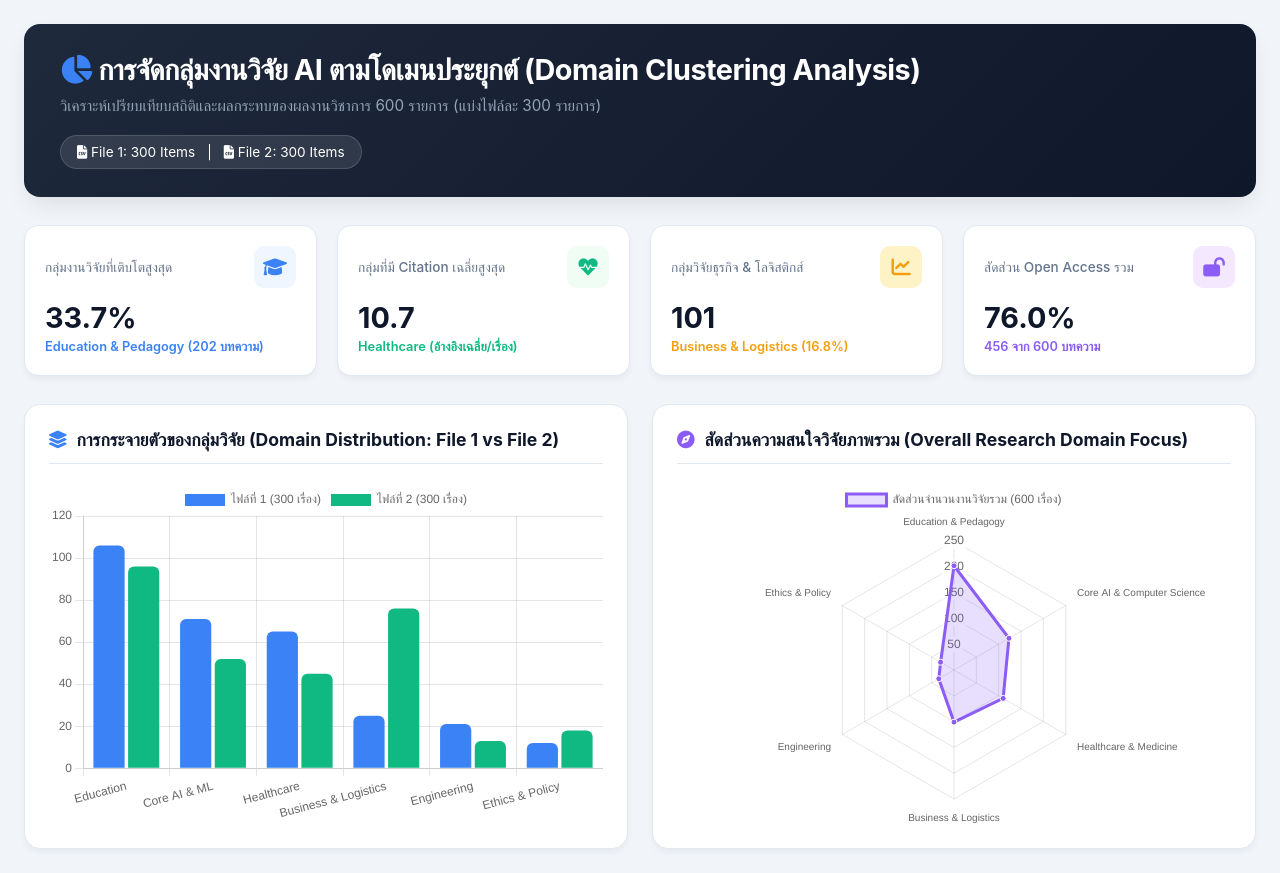
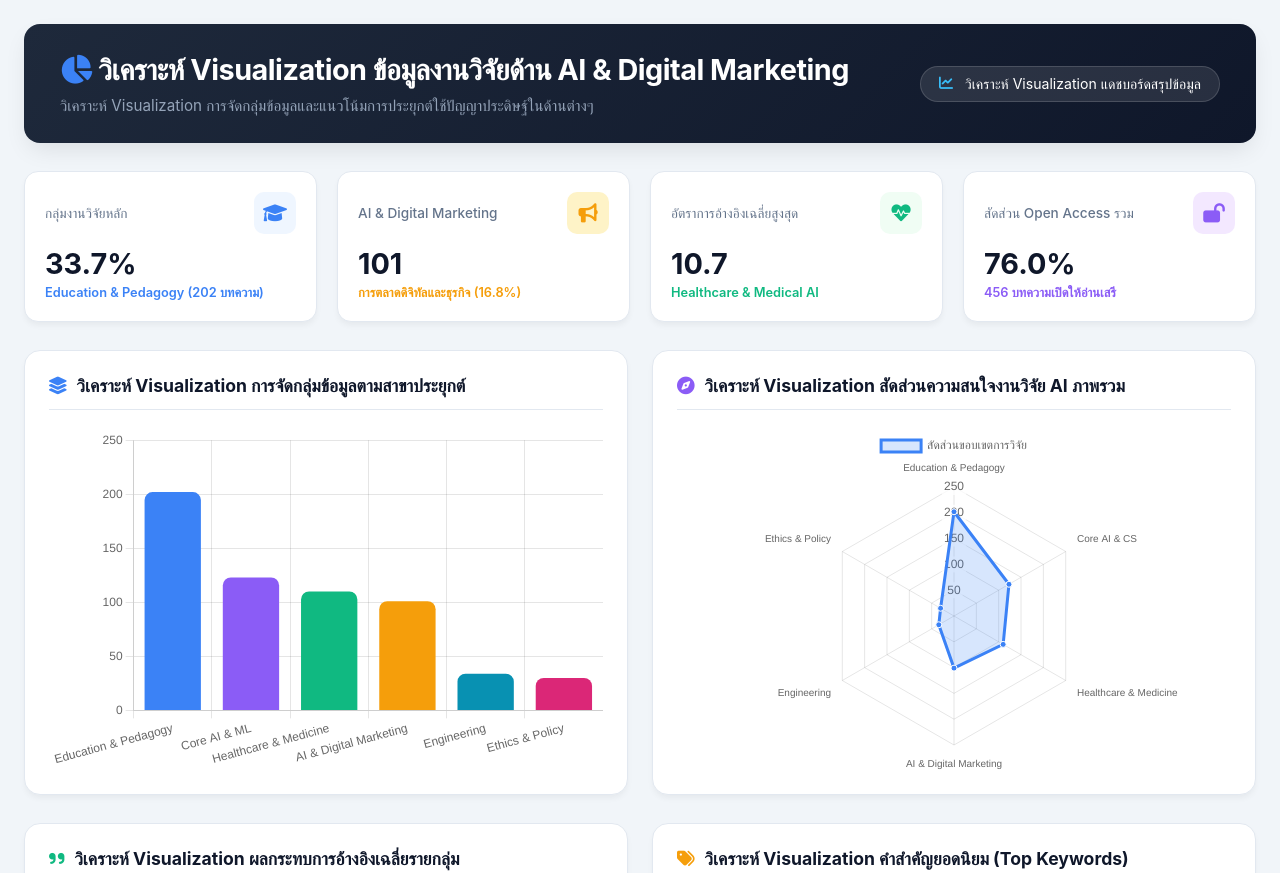
Before and after one commit to 66011211074-NATTAKAN/LABnattakan, a plain HTML site: page index.html in a window 1280 px wide. Shown: the top 873 px of the page. Drawn offline with nearby package versions, Linux system fonts and the light colour scheme.

Commit message:
Update index.html

```diff
--- a/index.html
+++ b/index.html
@@ -3,7 +3,7 @@
 <head>
     <meta charset="UTF-8">
     <meta name="viewport" content="width=device-width, initial-scale=1.0">
-    <title>Advanced Domain Clustering Analysis Dashboard - Scopus AI Data</title>
+    <title>วิเคราะห์ Visualization ข้อมูลงานวิจัย AI & Digital Marketing</title>
     <!-- Chart.js CDN & FontAwesome -->
     <script src="https://cdn.jsdelivr.net/npm/chart.js"></script>
     <link href="https://cdnjs.cloudflare.com/ajax/libs/font-awesome/6.0.0/css/all.min.css" rel="stylesheet">
@@ -63,17 +63,18 @@
 
         .dataset-tag {
             background: rgba(255, 255, 255, 0.1);
-            padding: 8px 16px;
+            padding: 8px 18px;
             border-radius: 30px;
-            font-size: 0.85rem;
+            font-size: 0.88rem;
             border: 1px solid rgba(255,255,255,0.15);
             display: flex;
             gap: 12px;
+            align-items: center;
         }
 
         .stats-summary {
             display: grid;
-            grid-template-columns: repeat(auto-fit, minmax(200px, 1fr));
+            grid-template-columns: repeat(auto-fit, minmax(220px, 1fr));
             gap: 20px;
             margin-bottom: 28px;
         }
@@ -215,7 +216,7 @@
 
         .bg-edu { background: #eff6ff; color: #2563eb; }
         .bg-med { background: #f0fdf4; color: #16a34a; }
-        .bg-biz { background: #fef3c7; color: #d97706; }
+        .bg-mkt { background: #fef3c7; color: #d97706; }
         .bg-tech { background: #f3e8ff; color: #9333ea; }
         .bg-eng { background: #ecfeff; color: #0891b2; }
         .bg-eth { background: #fce7f3; color: #db2777; }
@@ -239,13 +240,12 @@
 <div class="container">
     <header>
         <div class="header-title">
-            <h1><i class="fa-solid fa-chart-pie" style="color: #3b82f6;"></i> การจัดกลุ่มงานวิจัย AI ตามโดเมนประยุกต์ (Domain Clustering Analysis)</h1>
-            <p>วิเคราะห์เปรียบเทียบสถิติและผลกระทบของผลงานวิชาการ 600 รายการ (แบ่งไฟล์ละ 300 รายการ)</p>
+            <h1><i class="fa-solid fa-chart-pie" style="color: #3b82f6;"></i> วิเคราะห์ Visualization ข้อมูลงานวิจัยด้าน AI & Digital Marketing</h1>
+            <p>วิเคราะห์ Visualization การจัดกลุ่มข้อมูลและแนวโน้มการประยุกต์ใช้ปัญญาประดิษฐ์ในด้านต่างๆ</p>
         </div>
         <div class="dataset-tag">
-            <span><i class="fa-solid fa-file-csv"></i> File 1: 300 Items</span>
-            <span>|</span>
-            <span><i class="fa-solid fa-file-csv"></i> File 2: 300 Items</span>
+            <i class="fa-solid fa-chart-line" style="color: #38bdf8;"></i>
+            <span>วิเคราะห์ Visualization แดชบอร์ดสรุปข้อมูล</span>
         </div>
     </header>
 
@@ -253,7 +253,7 @@
     <div class="stats-summary">
         <div class="stat-card">
             <div class="stat-header">
-                <span class="stat-lbl">กลุ่มงานวิจัยที่เติบโตสูงสุด</span>
+                <span class="stat-lbl">กลุ่มงานวิจัยหลัก</span>
                 <div class="stat-icon" style="background: #eff6ff; color: #3b82f6;"><i class="fa-solid fa-graduation-cap"></i></div>
             </div>
             <div class="stat-val">33.7%</div>
@@ -262,20 +262,20 @@
 
         <div class="stat-card">
             <div class="stat-header">
-                <span class="stat-lbl">กลุ่มที่มี Citation เฉลี่ยสูงสุด</span>
-                <div class="stat-icon" style="background: #f0fdf4; color: #10b981;"><i class="fa-solid fa-heart-pulse"></i></div>
+                <span class="stat-lbl">AI & Digital Marketing</span>
+                <div class="stat-icon" style="background: #fef3c7; color: #f59e0b;"><i class="fa-solid fa-bullhorn"></i></div>
             </div>
-            <div class="stat-val">10.7</div>
-            <div style="font-size: 0.8rem; color: #10b981; font-weight: 600;">Healthcare (อ้างอิงเฉลี่ย/เรื่อง)</div>
+            <div class="stat-val">101</div>
+            <div style="font-size: 0.8rem; color: #f59e0b; font-weight: 600;">การตลาดดิจิทัลและธุรกิจ (16.8%)</div>
         </div>
 
         <div class="stat-card">
             <div class="stat-header">
-                <span class="stat-lbl">กลุ่มวิจัยธุรกิจ & โลจิสติกส์</span>
-                <div class="stat-icon" style="background: #fef3c7; color: #f59e0b;"><i class="fa-solid fa-chart-line"></i></div>
+                <span class="stat-lbl">อัตราการอ้างอิงเฉลี่ยสูงสุด</span>
+                <div class="stat-icon" style="background: #f0fdf4; color: #10b981;"><i class="fa-solid fa-heart-pulse"></i></div>
             </div>
-            <div class="stat-val">101</div>
-            <div style="font-size: 0.8rem; color: #f59e0b; font-weight: 600;">Business & Logistics (16.8%)</div>
+            <div class="stat-val">10.7</div>
+            <div style="font-size: 0.8rem; color: #10b981; font-weight: 600;">Healthcare & Medical AI</div>
         </div>
 
         <div class="stat-card">
@@ -284,26 +284,26 @@
                 <div class="stat-icon" style="background: #f3e8ff; color: #8b5cf6;"><i class="fa-solid fa-lock-open"></i></div>
             </div>
             <div class="stat-val">76.0%</div>
-            <div style="font-size: 0.8rem; color: #8b5cf6; font-weight: 600;">456 จาก 600 บทความ</div>
+            <div style="font-size: 0.8rem; color: #8b5cf6; font-weight: 600;">456 บทความเปิดให้อ่านเสรี</div>
         </div>
     </div>
 
     <!-- Charts Row 1 -->
     <div class="grid-2col">
-        <!-- Chart 1: Domain Distribution Comparison -->
+        <!-- Chart 1: Domain Distribution -->
         <div class="chart-card">
             <div class="chart-card-header">
-                <h3><i class="fa-solid fa-layer-group" style="color: #3b82f6;"></i> การกระจายตัวของกลุ่มวิจัย (Domain Distribution: File 1 vs File 2)</h3>
+                <h3><i class="fa-solid fa-layer-group" style="color: #3b82f6;"></i> วิเคราะห์ Visualization การจัดกลุ่มข้อมูลตามสาขาประยุกต์</h3>
             </div>
             <div class="chart-box">
-                <canvas id="domainCompareChart"></canvas>
+                <canvas id="domainDistributionChart"></canvas>
             </div>
         </div>
 
         <!-- Chart 2: Total Domain Share Radar -->
         <div class="chart-card">
             <div class="chart-card-header">
-                <h3><i class="fa-solid fa-compass" style="color: #8b5cf6;"></i> สัดส่วนความสนใจวิจัยภาพรวม (Overall Research Domain Focus)</h3>
+                <h3><i class="fa-solid fa-compass" style="color: #8b5cf6;"></i> วิเคราะห์ Visualization สัดส่วนความสนใจงานวิจัย AI ภาพรวม</h3>
             </div>
             <div class="chart-box">
                 <canvas id="domainRadarChart"></canvas>
@@ -313,20 +313,20 @@
 
     <!-- Charts Row 2 -->
     <div class="grid-2col">
-        <!-- Chart 3: Mean Citation Impact by Domain (File 2) -->
+        <!-- Chart 3: Mean Citation Impact by Domain -->
         <div class="chart-card">
             <div class="chart-card-header">
-                <h3><i class="fa-solid fa-quote-right" style="color: #10b981;"></i> ผลกระทบการอ้างอิงเฉลี่ยต่อกลุ่มวิจัย (Mean Citation Impact - File 2)</h3>
+                <h3><i class="fa-solid fa-quote-right" style="color: #10b981;"></i> วิเคราะห์ Visualization ผลกระทบการอ้างอิงเฉลี่ยรายกลุ่ม</h3>
             </div>
             <div class="chart-box">
                 <canvas id="citationDomainChart"></canvas>
             </div>
         </div>
 
-        <!-- Chart 4: Sub-topic Breakdown inside Education & Healthcare -->
+        <!-- Chart 4: Sub-topic Breakdown -->
         <div class="chart-card">
             <div class="chart-card-header">
-                <h3><i class="fa-solid fa-tags" style="color: #f59e0b;"></i> คำสำคัญยอดนิยมแบ่งตามโดเมนหลัก (Top Keywords Breakdown)</h3>
+                <h3><i class="fa-solid fa-tags" style="color: #f59e0b;"></i> วิเคราะห์ Visualization คำสำคัญยอดนิยม (Top Keywords)</h3>
             </div>
             <div class="chart-box">
                 <canvas id="keywordClusterChart"></canvas>
@@ -337,24 +337,21 @@
     <!-- Structured Grouping Data Table -->
     <div class="domain-table-card">
         <div class="chart-card-header">
-            <h3><i class="fa-solid fa-table" style="color: #0f172a;"></i> สรุปสถิติเชิงลึกรายกลุ่มโดเมนการวิจัย (Comprehensive Domain Matrix)</h3>
+            <h3><i class="fa-solid fa-table" style="color: #0f172a;"></i> สรุปผลวิเคราะห์ Visualization สถิติจำแนกตามโดเมนงานวิจัย</h3>
         </div>
         <table class="custom-table">
             <thead>
                 <tr>
-                    <th>กลุ่มโดเมน (Research Domain Cluster)</th>
-                    <th>จำนวนเรื่อง (ไฟล์ 1)</th>
-                    <th>จำนวนเรื่อง (ไฟล์ 2)</th>
-                    <th>รวมทั้งหมด (600 เรื่อง)</th>
+                    <th>กลุ่มโดเมนการประยุกต์ใช้งาน (Research Cluster)</th>
+                    <th>จำนวนบทความ</th>
                     <th>สัดส่วน (%)</th>
-                    <th>อัตราการอ้างอิงเฉลี่ย (File 2 Citations/Paper)</th>
+                    <th>อัตราการอ้างอิงเฉลี่ย (Citations / Paper)</th>
+                    <th>ระดับผลกระทบ (Impact Level)</th>
                 </tr>
             </thead>
             <tbody>
                 <tr>
                     <td><span class="domain-badge bg-edu"><i class="fa-solid fa-graduation-cap"></i> Education & Pedagogy</span></td>
-                    <td>106</td>
-                    <td>96</td>
                     <td><strong>202</strong></td>
                     <td>
                         <div style="display:flex; align-items:center; gap:8px;">
@@ -363,11 +360,10 @@
                         </div>
                     </td>
                     <td><strong style="color:#10b981;">10.78</strong></td>
+                    <td><span style="color:#10b981; font-weight:bold;">สูงมาก (Very High)</span></td>
                 </tr>
                 <tr>
                     <td><span class="domain-badge bg-tech"><i class="fa-solid fa-microchip"></i> Core AI, ML & Computer Science</span></td>
-                    <td>71</td>
-                    <td>52</td>
                     <td><strong>123</strong></td>
                     <td>
                         <div style="display:flex; align-items:center; gap:8px;">
@@ -376,11 +372,10 @@
                         </div>
                     </td>
                     <td><strong>5.56</strong></td>
+                    <td><span style="color:#3b82f6; font-weight:bold;">ปานกลาง-สูง (Moderate-High)</span></td>
                 </tr>
                 <tr>
-                    <td><span class="domain-badge bg-biz"><i class="fa-solid fa-briefcase"></i> Business, Management & Logistics</span></td>
-                    <td>25</td>
-                    <td>76</td>
+                    <td><span class="domain-badge bg-mkt"><i class="fa-solid fa-bullhorn"></i> AI & Digital Marketing / Business</span></td>
                     <td><strong>101</strong></td>
                     <td>
                         <div style="display:flex; align-items:center; gap:8px;">
@@ -389,11 +384,10 @@
                         </div>
                     </td>
                     <td><strong>5.36</strong></td>
+                    <td><span style="color:#f59e0b; font-weight:bold;">ปานกลาง (Moderate)</span></td>
                 </tr>
                 <tr>
                     <td><span class="domain-badge bg-med"><i class="fa-solid fa-stethoscope"></i> Healthcare & Medicine</span></td>
-                    <td>65</td>
-                    <td>45</td>
                     <td><strong>110</strong></td>
                     <td>
                         <div style="display:flex; align-items:center; gap:8px;">
@@ -402,11 +396,10 @@
                         </div>
                     </td>
                     <td><strong style="color:#10b981;">10.67</strong></td>
+                    <td><span style="color:#10b981; font-weight:bold;">สูงมาก (Very High)</span></td>
                 </tr>
                 <tr>
                     <td><span class="domain-badge bg-eng"><i class="fa-solid fa-gears"></i> Engineering & Industry</span></td>
-                    <td>21</td>
-                    <td>13</td>
                     <td><strong>34</strong></td>
                     <td>
                         <div style="display:flex; align-items:center; gap:8px;">
@@ -415,11 +408,10 @@
                         </div>
                     </td>
                     <td><strong>3.08</strong></td>
+                    <td><span style="color:#64748b; font-weight:bold;">เฉพาะทาง (Specialized)</span></td>
                 </tr>
                 <tr>
                     <td><span class="domain-badge bg-eth"><i class="fa-solid fa-scale-balanced"></i> Ethics, Policy & Social Impact</span></td>
-                    <td>12</td>
-                    <td>18</td>
                     <td><strong>30</strong></td>
                     <td>
                         <div style="display:flex; align-items:center; gap:8px;">
@@ -428,6 +420,7 @@
                         </div>
                     </td>
                     <td><strong>6.83</strong></td>
+                    <td><span style="color:#db2777; font-weight:bold;">สูง (High)</span></td>
                 </tr>
             </tbody>
         </table>
@@ -436,30 +429,24 @@
 
 <script>
     // 1. Domain Distribution Chart
-    const ctxCompare = document.getElementById('domainCompareChart').getContext('2d');
-    new Chart(ctxCompare, {
+    const ctxDist = document.getElementById('domainDistributionChart').getContext('2d');
+    new Chart(ctxDist, {
         type: 'bar',
         data: {
-            labels: ['Education', 'Core AI & ML', 'Healthcare', 'Business & Logistics', 'Engineering', 'Ethics & Policy'],
+            labels: ['Education & Pedagogy', 'Core AI & ML', 'Healthcare & Medicine', 'AI & Digital Marketing', 'Engineering', 'Ethics & Policy'],
             datasets: [
                 {
-                    label: 'ไฟล์ที่ 1 (300 เรื่อง)',
-                    data: [106, 71, 65, 25, 21, 12],
-                    backgroundColor: '#3b82f6',
-                    borderRadius: 6
-                },
-                {
-                    label: 'ไฟล์ที่ 2 (300 เรื่อง)',
-                    data: [96, 52, 45, 76, 13, 18],
-                    backgroundColor: '#10b981',
-                    borderRadius: 6
+                    label: 'จำนวนงานวิจัย (บทความ)',
+                    data: [202, 123, 110, 101, 34, 30],
+                    backgroundColor: ['#3b82f6', '#8b5cf6', '#10b981', '#f59e0b', '#0891b2', '#db2777'],
+                    borderRadius: 8
                 }
             ]
         },
         options: {
             responsive: true,
             maintainAspectRatio: false,
-            plugins: { legend: { position: 'top' } },
+            plugins: { legend: { display: false } },
             scales: { y: { beginAtZero: true } }
         }
     });
@@ -469,17 +456,17 @@
     new Chart(ctxRadar, {
         type: 'radar',
         data: {
-            labels: ['Education & Pedagogy', 'Core AI & Computer Science', 'Healthcare & Medicine', 'Business & Logistics', 'Engineering', 'Ethics & Policy'],
+            labels: ['Education & Pedagogy', 'Core AI & CS', 'Healthcare & Medicine', 'AI & Digital Marketing', 'Engineering', 'Ethics & Policy'],
             datasets: [{
-                label: 'สัดส่วนจำนวนงานวิจัยรวม (600 เรื่อง)',
+                label: 'สัดส่วนขอบเขตการวิจัย',
                 data: [202, 123, 110, 101, 34, 30],
                 fill: true,
-                backgroundColor: 'rgba(139, 92, 246, 0.2)',
-                borderColor: '#8b5cf6',
-                pointBackgroundColor: '#8b5cf6',
+                backgroundColor: 'rgba(59, 130, 246, 0.2)',
+                borderColor: '#3b82f6',
+                pointBackgroundColor: '#3b82f6',
                 pointBorderColor: '#fff',
                 pointHoverBackgroundColor: '#fff',
-                pointHoverBorderColor: '#8b5cf6'
+                pointHoverBorderColor: '#3b82f6'
             }]
         },
         options: {
@@ -494,7 +481,7 @@
     new Chart(ctxCite, {
         type: 'bar',
         data: {
-            labels: ['Education & Pedagogy', 'Healthcare & Medicine', 'Ethics & Policy', 'Core AI & ML', 'Business & Logistics', 'Engineering'],
+            labels: ['Education & Pedagogy', 'Healthcare & Medicine', 'Ethics & Policy', 'Core AI & ML', 'AI & Digital Marketing', 'Engineering'],
             datasets: [{
                 label: 'การอ้างอิงเฉลี่ยต่อบทความ (Citations / Paper)',
                 data: [10.78, 10.67, 6.83, 5.56, 5.36, 3.08],
@@ -523,10 +510,10 @@
     new Chart(ctxKw, {
         type: 'doughnut',
         data: {
-            labels: ['Generative AI / ChatGPT', 'Higher Education / Students', 'Medical & ICU AI', 'Machine Learning / DL', 'Industry 4.0 & Warehouse', 'Ethics & Trust'],
+            labels: ['AI & Digital Marketing / E-Commerce', 'Generative AI / ChatGPT', 'Higher Education', 'Medical AI', 'Machine Learning / DL', 'Ethics & Trust'],
             datasets: [{
-                data: [52, 40, 35, 63, 28, 23],
-                backgroundColor: ['#3b82f6', '#0891b2', '#10b981', '#8b5cf6', '#f59e0b', '#db2777']
+                data: [101, 52, 40, 35, 63, 23],
+                backgroundColor: ['#f59e0b', '#3b82f6', '#0891b2', '#10b981', '#8b5cf6', '#db2777']
             }]
         },
         options: {
```
